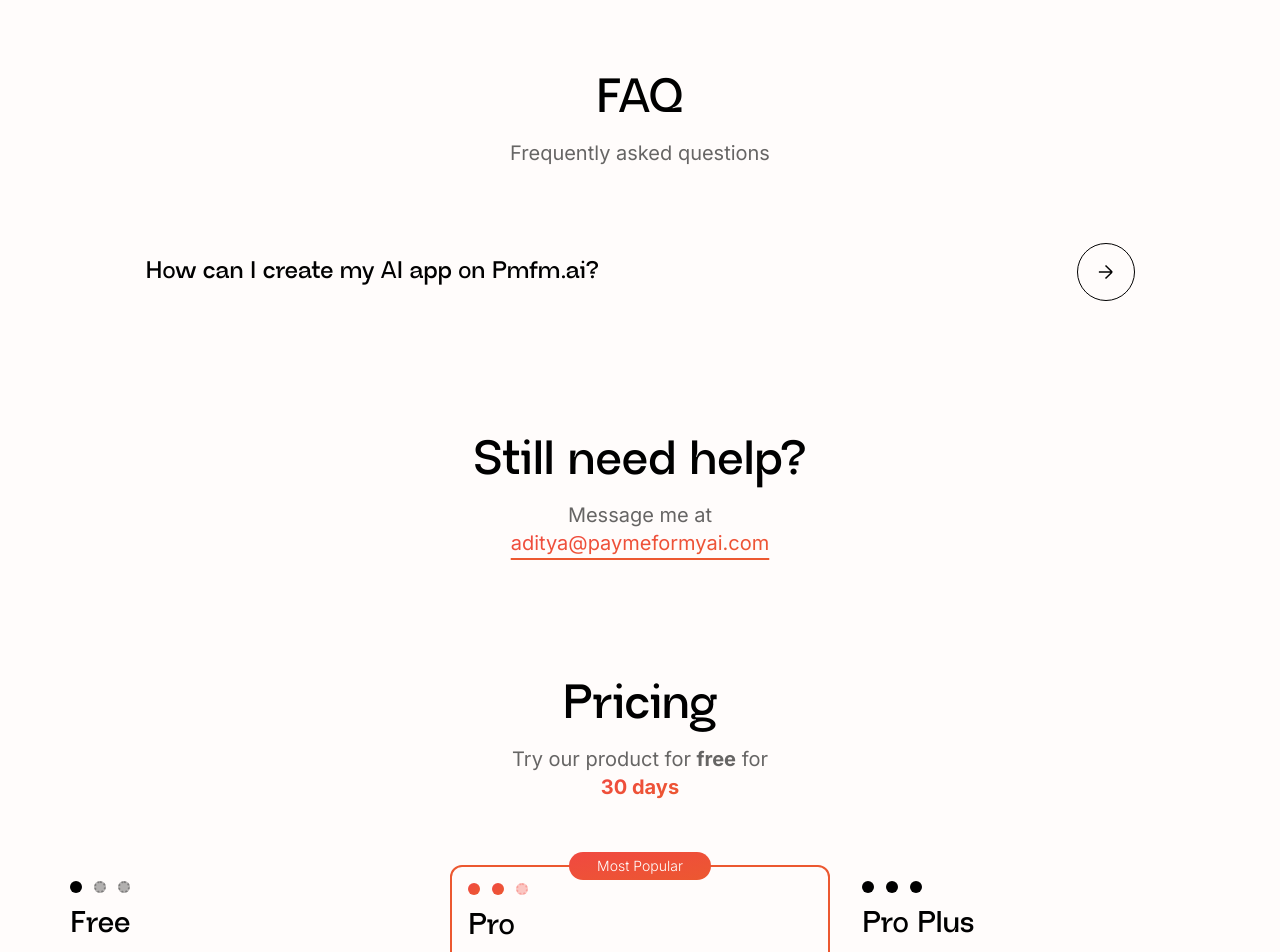
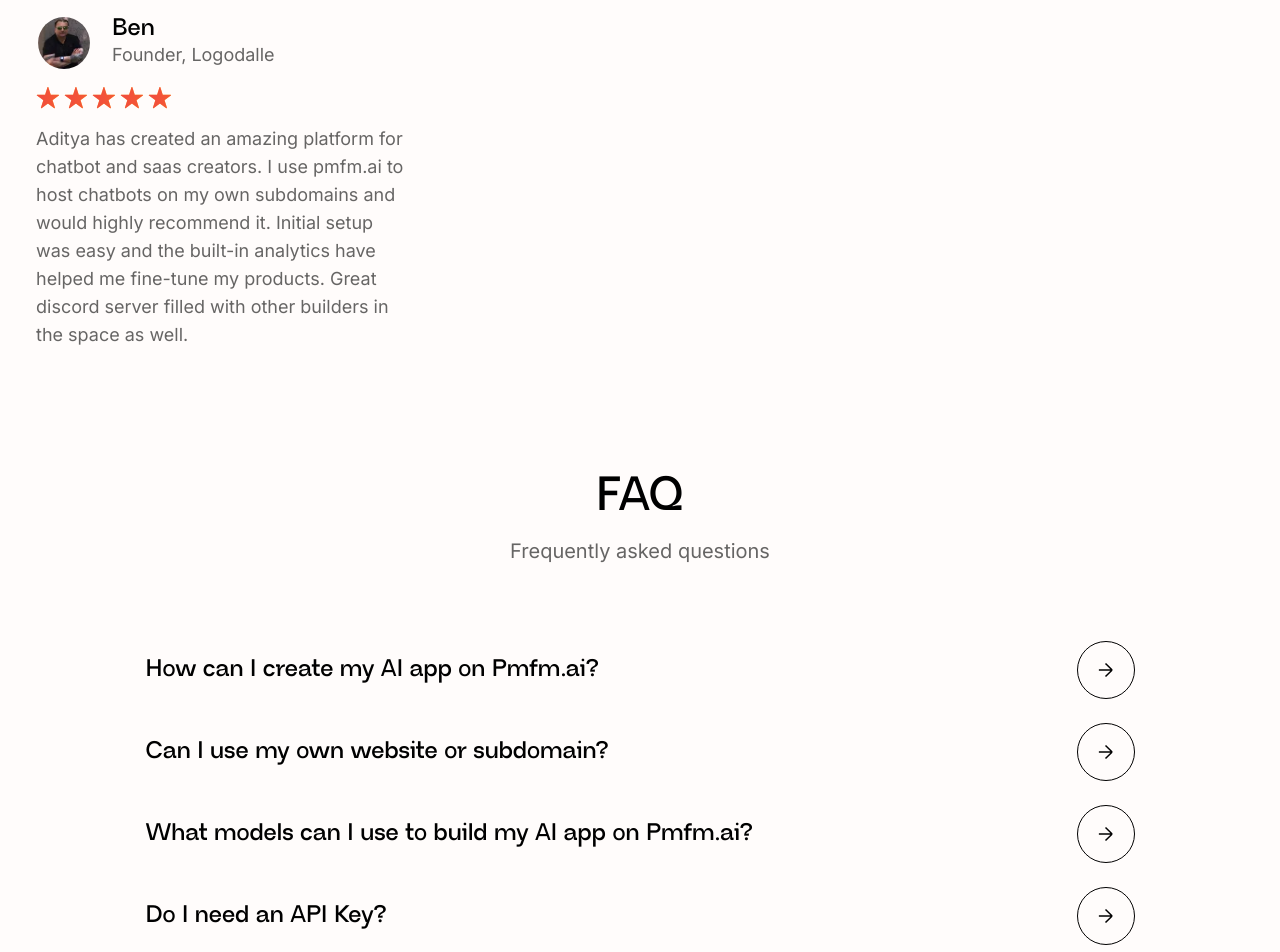
Before and after one commit to Deaconu-Victor-M/template, a Svelte app: page / in a window 1280 px wide. Shown: the part 3400-4352 px from the top of the page. Built offline with nearby package versions, Linux system fonts and the light colour scheme.

Commit message:
feat:finished FAQ page + UI text review

```diff
--- a/src/App.svelte
+++ b/src/App.svelte
@@ -1,5 +1,6 @@
 <script>
   import Divider from "./lib/Divider.svelte";
+  import QuestionCard from "./lib/QuestionCard.svelte";
   import FreeCard from "./lib/pricingCards/FreeCard.svelte";
   import ProCard from "./lib/pricingCards/ProCard.svelte";
   import ProPlusCard from "./lib/pricingCards/ProPlusCard.svelte";
@@ -39,12 +40,6 @@
       window.removeEventListener("scroll", handleScroll);
     };
   });
-
-  let buttonClicked = false;
-
-  function handleClick() {
-    buttonClicked = !buttonClicked;
-  }
 </script>
 
 <main class="bg-primary-50 *:max-w-screen flex flex-col items-center">
@@ -475,6 +470,35 @@
         > <br />creators
       </p>
     </div>
+    <div class="grid w-full gap-10 grid-col-1 tablet_landscape:grid-cols-2 laptop:grid-cols-3">
+      <div class="flex flex-col gap-4">
+        <div class="flex flex-row items-center justify-start gap-5">
+          <img
+            src={profile3}
+            alt="Ali"
+            class="inline-block border-2 rounded-full pointer-events-none w-14 h-14 aspect-square border-primary-50"
+          />
+          <div class="flex flex-col items-start">
+            <h3 class="text-2xl font-semibold leading-none font-neue">Ben</h3>
+            <p class="text-lg text-black/60">Founder, Logodalle</p>
+          </div>
+        </div>
+        <div class="flex flex-row gap-1">
+          <img src={star} alt="star" />
+          <img src={star} alt="star" />
+          <img src={star} alt="star" />
+          <img src={star} alt="star" />
+          <img src={star} alt="star" />
+        </div>
+        <p class="text-lg text-black/60">
+          Aditya has created an amazing platform for chatbot and saas creators.
+          I use pmfm.ai to host chatbots on my own subdomains and would highly
+          recommend it. Initial setup was easy and the built-in analytics have
+          helped me fine-tune my products. Great discord server filled with
+          other builders in the space as well.
+        </p>
+      </div>
+    </div>
   </section>
 
   <Divider />
@@ -496,41 +520,19 @@
         Frequently asked questions
       </p>
     </div>
-    <div class="flex flex-col items-center justify-start w-full group max-w-[1045px]">
-      <button
-        on:click={() => handleClick()}
-        class="flex flex-row items-center justify-between w-full gap-5 py-3 px-7"
-      >
-        <p
-          class="text-xl font-semibold tablet_landscape:text-2xl font-neue text-start"
-        >
-          How can I create my AI app on Pmfm.ai?
-        </p>
-        <div
-          class="flex items-center justify-center p-3 tablet_landscape:p-5 border-[1.5px] border-black rounded-full aspect-square size-min"
-        >
-          <svg
-          class="transition-transform duration-300 transform {buttonClicked ? "rotate-90" : ""}"
-            width="16"
-            height="16"
-            viewBox="0 0 16 16"
-            fill="none"
-            xmlns="http://www.w3.org/2000/svg"
-          >
-            <path
-              d="M0.863478 7.99866L7.5232 7.99933L14.1829 7.99999M14.1829 7.99999L7.5 1.5M14.1829 7.99999L7.5 14.5"
-              stroke="black"
-              stroke-width="1.5"
-            />
-          </svg>
-        </div>
-      </button>
-      <p class="px-7 {buttonClicked ? "" : "hidden"}">
-        You will need to login and then click on the "Create App" button. A form
-        will then open up where you can provde your app details. If you plan to
-        monetize, you will need to connect your bank account or debit card with
-        Stripe. Here is a video that explains the entire process step-by-step.
-      </p>
+    <div
+      class="flex flex-col items-center justify-center w-full transition-all"
+    >
+      <!--? -------- Questions -------- -->
+      <QuestionCard question='How can I create my AI app on Pmfm.ai?' answer='You will need to <a href="#login" class="font-bold underline transition-colors duration-200 ease-out underline-offset-2 hover:text-primary-500">login</a> and then click on the "Create App" button. A form will then open up where you can provide your app details. If you plan to monetize, you will need to connect your bank account or debit card with Stripe. Here is a <a href="https://www.youtube.com/watch?v=sslaqOvOM84&ab_channel=Pmfm_ai" target="_blank" class="font-bold underline transition-colors duration-200 ease-out underline-offset-2 hover:text-primary-500">video</a> that explains the entire process step-by-step.'/>
+      <QuestionCard question='Can I use my own website or subdomain?' answer="Absolutely! You can publish your app to your website or subdomain by making a simple DNS change. Once you've launched your app, you will see this option available in your dashboard."/>
+      <QuestionCard question='What models can I use to build my AI app on Pmfm.ai?' answer='We support AI models from OpenAI, Anthropic, Meta, Mistral, and Stability AI.'/>
+      <QuestionCard question='Do I need an API Key?' answer="No, you don't need any API Key to build your app. We take care of all the API expenses so all you have to do is focus on your Pmfm.ai apps 😇"/>
+      <QuestionCard question='Can I embed the AI app on my own website?' answer='Yes, once you have created your app, you will see an option for embedding it to your own website on the dashboard. Embedding has certain limitations which is why we recommend using subdomains instead.'/>
+      <QuestionCard question='Can I use my OpenAI Assistant for building the app?' answer='Yes, you can use your OpenAI assistant id to create your app. However, you will need to provide your OpenAI API key to make it work.'/>
+      <QuestionCard question='Where can I see the payments received for my product?' answer='To access your connected Stripe account for payments, please <a href="#login" class="font-bold underline transition-colors duration-200 ease-out underline-offset-2 hover:text-primary-500">login</a> to Pmfm.ai. From your dashboard, please click on the top right drop down menu with your name. You will find an option called "Stripe Access". Clicking on this will redirect you to your connected Stripe account.'/>
+      <QuestionCard question='How do I access analytics and customer data for my app?' answer="App analytics can be viewed by clicking on the 'Analytics' button available once the app is live. Basic analytics like views, messages, payments, last message and customer are available for free. If you'd like to view all the customer and conversation data, you'll need to subscribe to the basic plan for <b>$15/mo</b> or the pro plan for <b>$35/mo</b>."/>
+      <QuestionCard question='How can I contact support?' answer='If you need help with Pmfm.ai or have any other questions, you can chat with us by clicking on the bottom-right widget, or submit a support ticket through the <a href="https://discord.com/invite/FnktGy3mkV" target="_blank" class="font-bold underline transition-colors duration-200 ease-out underline-offset-2 hover:text-primary-500">discord</a>, or reach out to us at support@paymeformyai.com'/>
     </div>
   </section>
 
--- a/src/lib/Counter.svelte
+++ /dev/null
@@ -1,10 +0,0 @@
-<script>
-  let count = 0
-  const increment = () => {
-    count += 1
-  }
-</script>
-
-<button on:click={increment}>
-  count is {count}
-</button>
--- /dev/null
+++ b/src/lib/QuestionCard.svelte
@@ -0,0 +1,47 @@
+<script>
+    export let question;
+    export let answer;
+     let buttonClicked = false;
+
+    function handleClick() {
+      buttonClicked = !buttonClicked;
+    }
+</script>
+
+<div
+  class="flex flex-col items-start justify-start w-full group max-w-[1045px]"
+>
+  <button
+    on:click={() => handleClick()}
+    class="flex flex-row items-center justify-between w-full gap-5 py-3 px-7"
+  >
+    <p
+      class="text-xl font-semibold tablet_landscape:text-2xl font-neue text-start"
+    >
+      {question}
+    </p>
+    <div
+      class="flex items-center justify-center p-3 tablet_landscape:p-5 border-[1.5px] border-black rounded-full aspect-square size-min"
+    >
+      <svg
+        class="transition-transform duration-300 transform {buttonClicked
+          ? 'rotate-90'
+          : ''}"
+        width="16"
+        height="16"
+        viewBox="0 0 16 16"
+        fill="none"
+        xmlns="http://www.w3.org/2000/svg"
+      >
+        <path
+          d="M0.863478 7.99866L7.5232 7.99933L14.1829 7.99999M14.1829 7.99999L7.5 1.5M14.1829 7.99999L7.5 14.5"
+          stroke="black"
+          stroke-width="1.5"
+        />
+      </svg>
+    </div>
+  </button>
+  <p class="px-7 text-black/70 text-xl text-start {buttonClicked ? '' : 'hidden'}">
+    {@html answer}
+  </p>
+</div>
```
